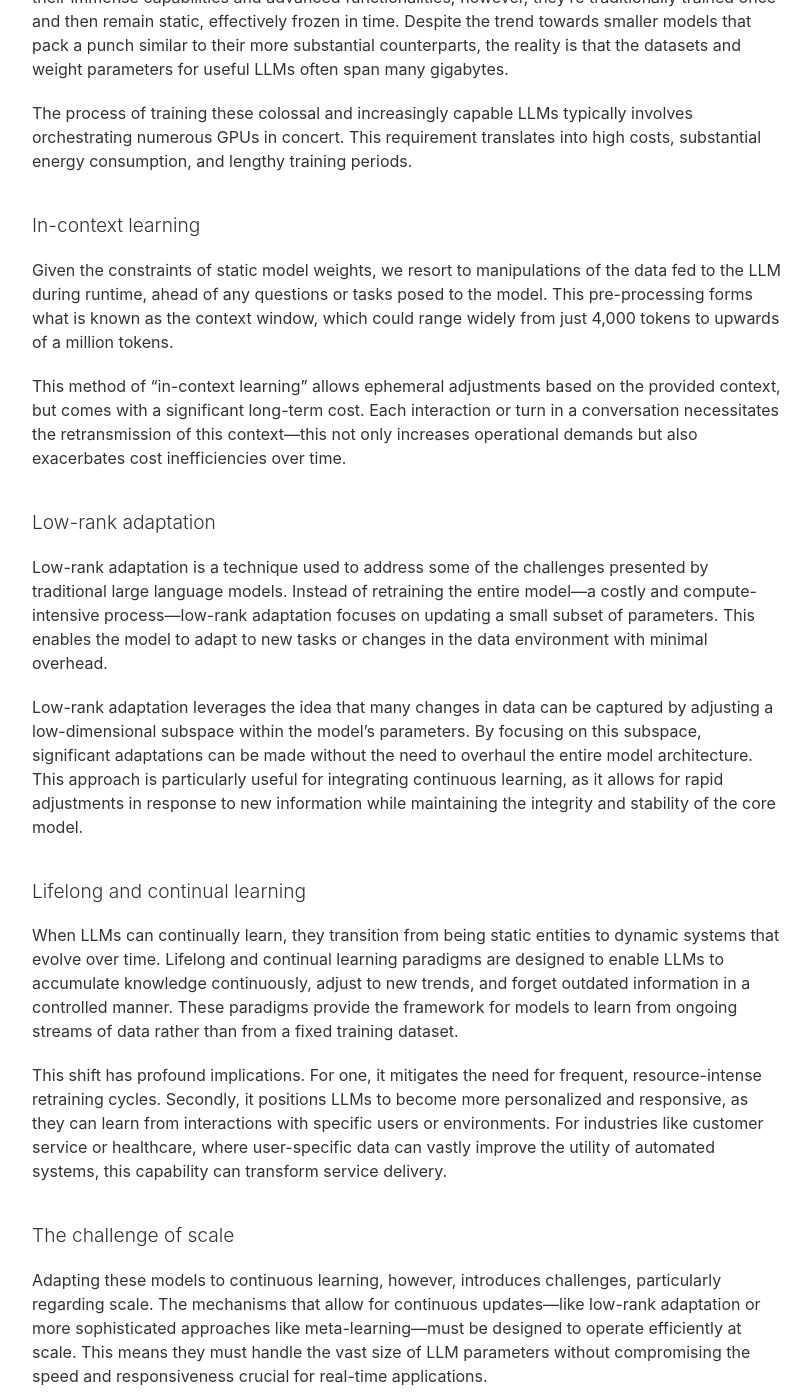
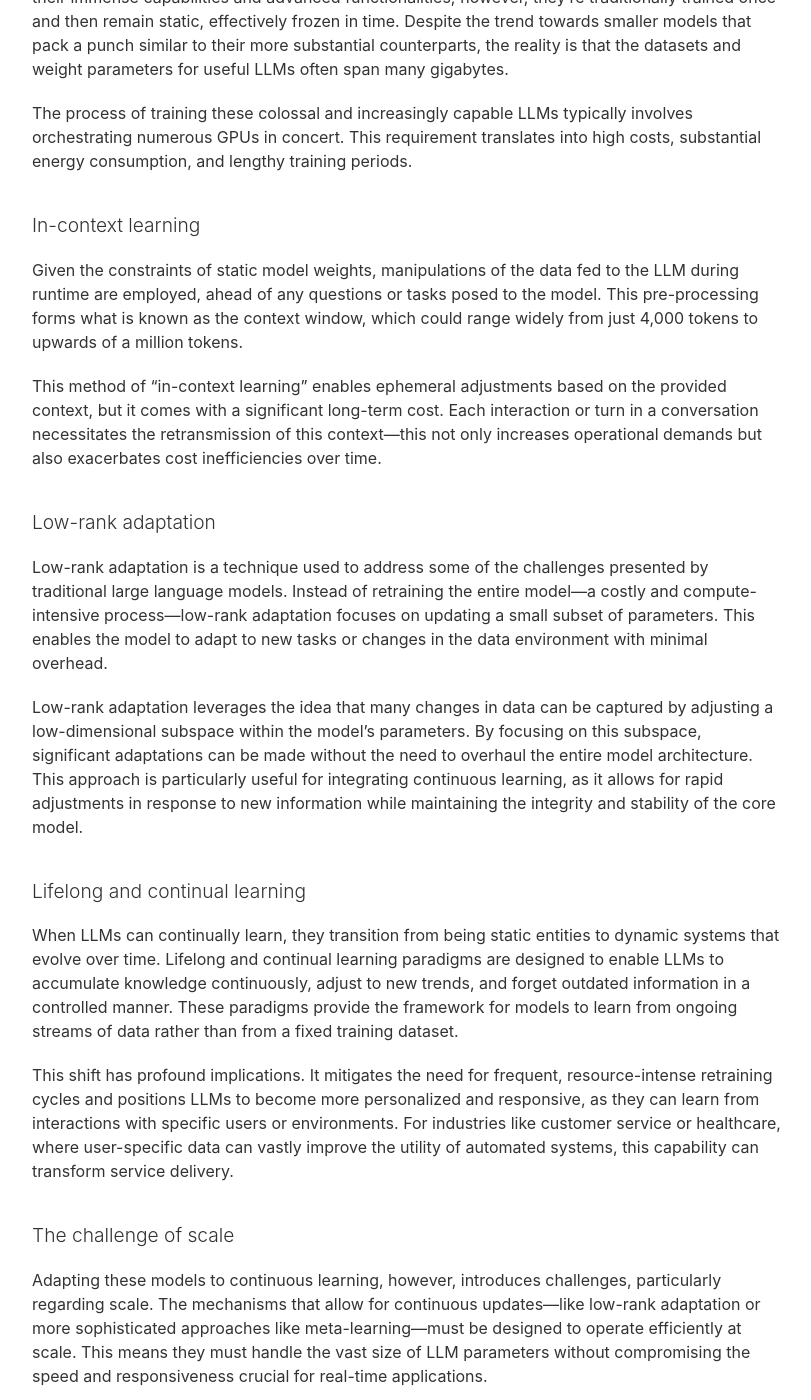
Before and after one commit to nyvyn/nyvyn.github.io, a Jekyll site: the page built from _notes/2024-05-08-ai-that-can-learn.markdown, in a window 1280 px wide and 1400 px high, scrolled down 405 px. Shown: the whole window, without its empty margins (233-1044 px from the left). Built offline with Jekyll 4.4.1, drawn with Linux system fonts in a browser that asks for light colours; some of the changed text lies outside the part shown.

Commit message:
chore: Replace first-person language with objective descriptions in markdown

```diff
--- a/_notes/2024-05-08-ai-that-can-learn.markdown
+++ b/_notes/2024-05-08-ai-that-can-learn.markdown
@@ -17,11 +17,11 @@ concert. This requirement translates into high costs, substantial energy consump
 
 ## In-context learning
 
-Given the constraints of static model weights, we resort to manipulations of the data fed to the LLM during runtime,
+Given the constraints of static model weights, manipulations of the data fed to the LLM during runtime are employed,
 ahead of any questions or tasks posed to the model. This pre-processing forms what is known as the context window, which
 could range widely from just 4,000 tokens to upwards of a million tokens.
 
-This method of "in-context learning" allows ephemeral adjustments based on the provided context, but comes with a
+This method of "in-context learning" enables ephemeral adjustments based on the provided context, but it comes with a
 significant long-term cost. Each interaction or turn in a conversation necessitates the retransmission of this
 context—this not only increases operational demands but also exacerbates cost inefficiencies over time.
 
@@ -45,8 +45,8 @@ Lifelong and continual learning paradigms are designed to enable LLMs to accumul
 new trends, and forget outdated information in a controlled manner. These paradigms provide the framework for models to
 learn from ongoing streams of data rather than from a fixed training dataset.
 
-This shift has profound implications. For one, it mitigates the need for frequent, resource-intense retraining cycles.
-Secondly, it positions LLMs to become more personalized and responsive, as they can learn from interactions with
+This shift has profound implications. It mitigates the need for frequent, resource-intense retraining cycles and
+positions LLMs to become more personalized and responsive, as they can learn from interactions with
 specific users or environments. For industries like customer service or healthcare, where user-specific data can vastly
 improve the utility of automated systems, this capability can transform service delivery.
 
@@ -63,7 +63,7 @@ and what to overwrite, which can become quite complex as the scale of data and f
 
 ## Moving forward
 
-As we look towards the future where LLMs can continuously learn, the focus will inevitably shift towards more efficient,
+Looking towards the future where LLMs can continuously learn, the focus will inevitably shift towards more efficient,
 scalable, and adaptive models. The evolution from static to dynamic learning models not only enhances their practicality
 but also opens up new avenues for personalized and contextually aware AI systems. However, achieving this requires
 overcoming significant technical hurdles, particularly around managing the balance between adaptation and stability, and
```
